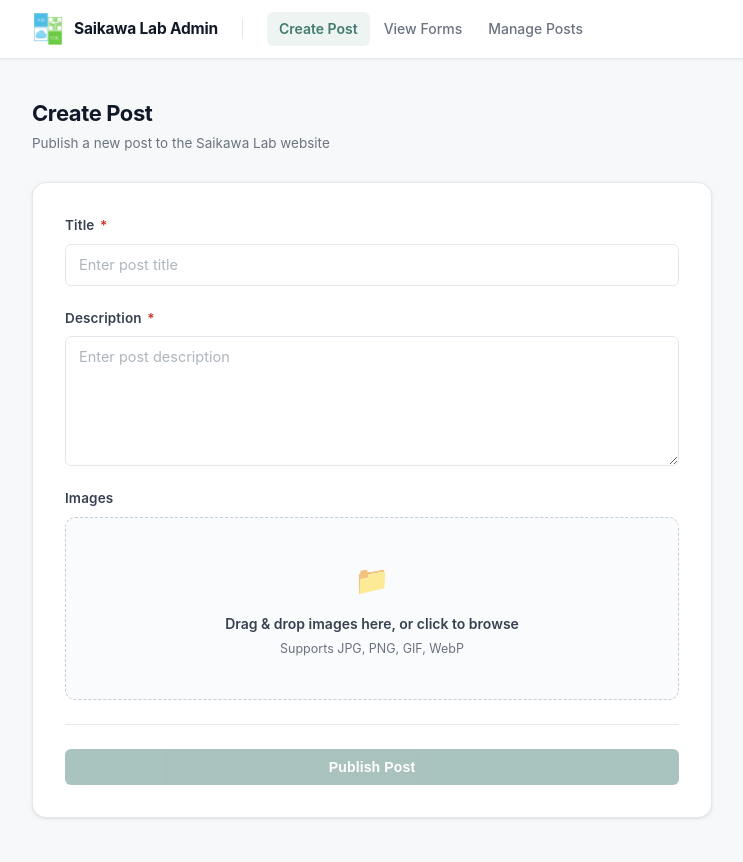
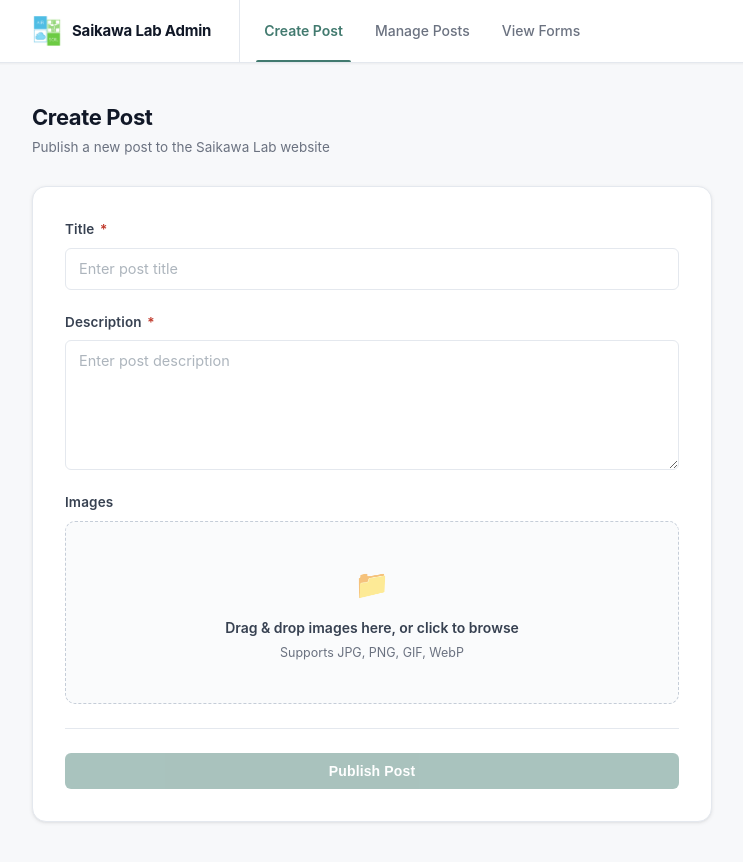
Before and after one commit to wenyuanhuizi/SaikawaLabAdmin, a React (Vite) app: page / in a window 1280 px wide. Shown: the whole page, without its empty margins (90-833 px from the left). Built offline with nearby package versions, Linux system fonts and the light colour scheme.

Commit message:
revised navigator

```diff
--- a/src/App.css
+++ b/src/App.css
@@ -52,9 +52,10 @@ body {
   max-width: 1100px;
   margin: 0 auto;
   padding: 0 32px;
-  height: 58px;
+  height: 62px;
   display: flex;
-  align-items: center;
+  align-items: stretch;
+  gap: 0;
 }
 
 .logo {
@@ -63,45 +64,59 @@ body {
   gap: 10px;
   text-decoration: none;
   flex-shrink: 0;
+  padding-right: 28px;
+  border-right: 1px solid var(--border);
+  margin-right: 8px;
 }
 
 .logo-img {
-  height: 32px;
+  height: 30px;
   width: auto;
   object-fit: contain;
 }
 
 .logo-text {
   font-weight: 650;
-  font-size: 15.5px;
+  font-size: 15px;
   color: var(--text);
   letter-spacing: -0.2px;
   white-space: nowrap;
 }
 
-.header-divider {
-  width: 1px;
-  height: 20px;
-  background: var(--border);
-  margin: 0 24px;
-  flex-shrink: 0;
+.nav {
+  display: flex;
+  align-items: stretch;
+  gap: 0;
+  flex: 1;
 }
-
-.nav { display: flex; gap: 2px; flex: 1; }
 
 .nav-link {
   position: relative;
-  padding: 6px 12px;
-  border-radius: var(--radius-sm);
+  display: flex;
+  align-items: center;
+  padding: 0 16px;
   text-decoration: none;
   color: var(--text-muted);
   font-size: 14px;
   font-weight: 500;
-  transition: color 0.15s, background 0.15s;
   white-space: nowrap;
+  transition: color 0.15s;
 }
-.nav-link:hover { color: var(--text-secondary); background: var(--bg); }
-.nav-link.active { color: var(--primary); background: var(--primary-light); font-weight: 600; }
+.nav-link::after {
+  content: '';
+  position: absolute;
+  bottom: 0;
+  left: 8px;
+  right: 8px;
+  height: 2.5px;
+  border-radius: 2px 2px 0 0;
+  background: var(--primary);
+  opacity: 0;
+  transition: opacity 0.15s;
+}
+.nav-link:hover { color: var(--text-secondary); }
+.nav-link.active { color: var(--primary); font-weight: 600; }
+.nav-link.active::after { opacity: 1; }
 
 .main {
   flex: 1;
@@ -434,8 +449,10 @@ body {
 
 /* ── Responsive ── */
 @media (max-width: 640px) {
-  .header-inner { padding: 0 16px; }
-  .header-divider { margin: 0 14px; }
+  .header-inner { padding: 0 12px; height: 54px; }
+  .logo { padding-right: 14px; }
+  .logo-text { display: none; }
+  .nav-link { padding: 0 10px; font-size: 13px; }
   .main { padding: 24px 16px; }
   .card { padding: 20px 18px; }
   .btn-primary { width: 100%; }
--- a/src/App.tsx
+++ b/src/App.tsx
@@ -15,16 +15,15 @@ export default function App() {
               <img src={logoImg} alt="Saikawa Lab" className="logo-img" />
               <span className="logo-text">Saikawa Lab Admin</span>
             </span>
-            <div className="header-divider" />
             <nav className="nav">
               <NavLink to="/" end className={({ isActive }) => (isActive ? "nav-link active" : "nav-link")}>
                 Create Post
               </NavLink>
+              <NavLink to="/posts" className={({ isActive }) => (isActive ? "nav-link active" : "nav-link")}>
+                Manage Posts
+              </NavLink>
               <NavLink to="/forms" className={({ isActive }) => (isActive ? "nav-link active" : "nav-link")}>
                 View Forms
-              </NavLink>
-              <NavLink to="/posts" className={({ isActive }) => (isActive ? "nav-link active" : "nav-link")}>
-                Manage Posts
               </NavLink>
             </nav>
           </div>
```
